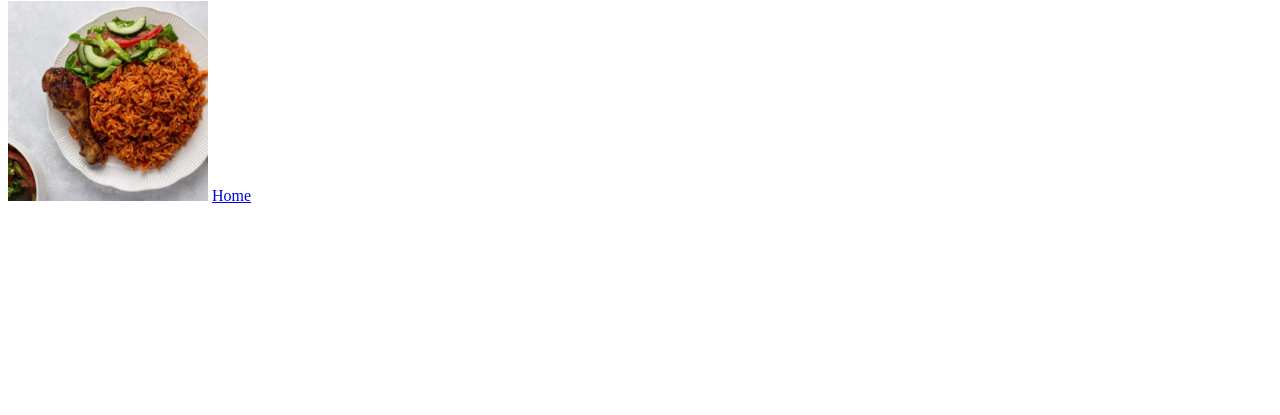
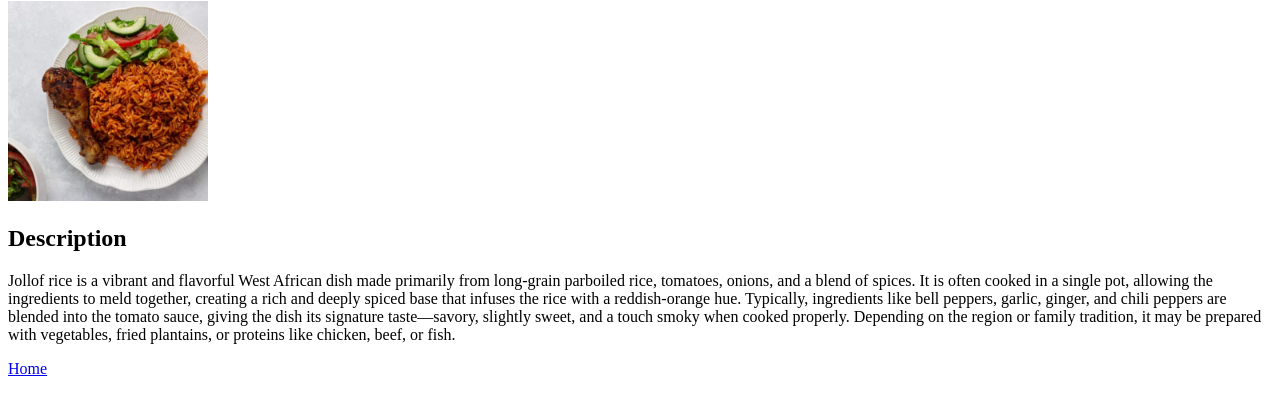
Before and after one commit to j-udo/odin-recipes, a plain HTML site: page recipes/rice.html in a window 1280 px wide. Shown: the part 79-494 px from the top of the page. Drawn offline with Linux system fonts and the light colour scheme.

Commit message:
Add Rice Description in rice.html

```diff
--- a/recipes/rice.html
+++ b/recipes/rice.html
@@ -11,6 +11,19 @@
       alt="A bowl of jollof rice"
       height="200"
     />
+    <h2>Description</h2>
+    <p>
+      Jollof rice is a vibrant and flavorful West African dish made primarily
+      from long-grain parboiled rice, tomatoes, onions, and a blend of spices.
+      It is often cooked in a single pot, allowing the ingredients to meld
+      together, creating a rich and deeply spiced base that infuses the rice
+      with a reddish-orange hue. Typically, ingredients like bell peppers,
+      garlic, ginger, and chili peppers are blended into the tomato sauce,
+      giving the dish its signature taste—savory, slightly sweet, and a touch
+      smoky when cooked properly. Depending on the region or family tradition,
+      it may be prepared with vegetables, fried plantains, or proteins like
+      chicken, beef, or fish.
+    </p>
     <a href="../index.html">Home</a>
   </body>
 </html>
```
